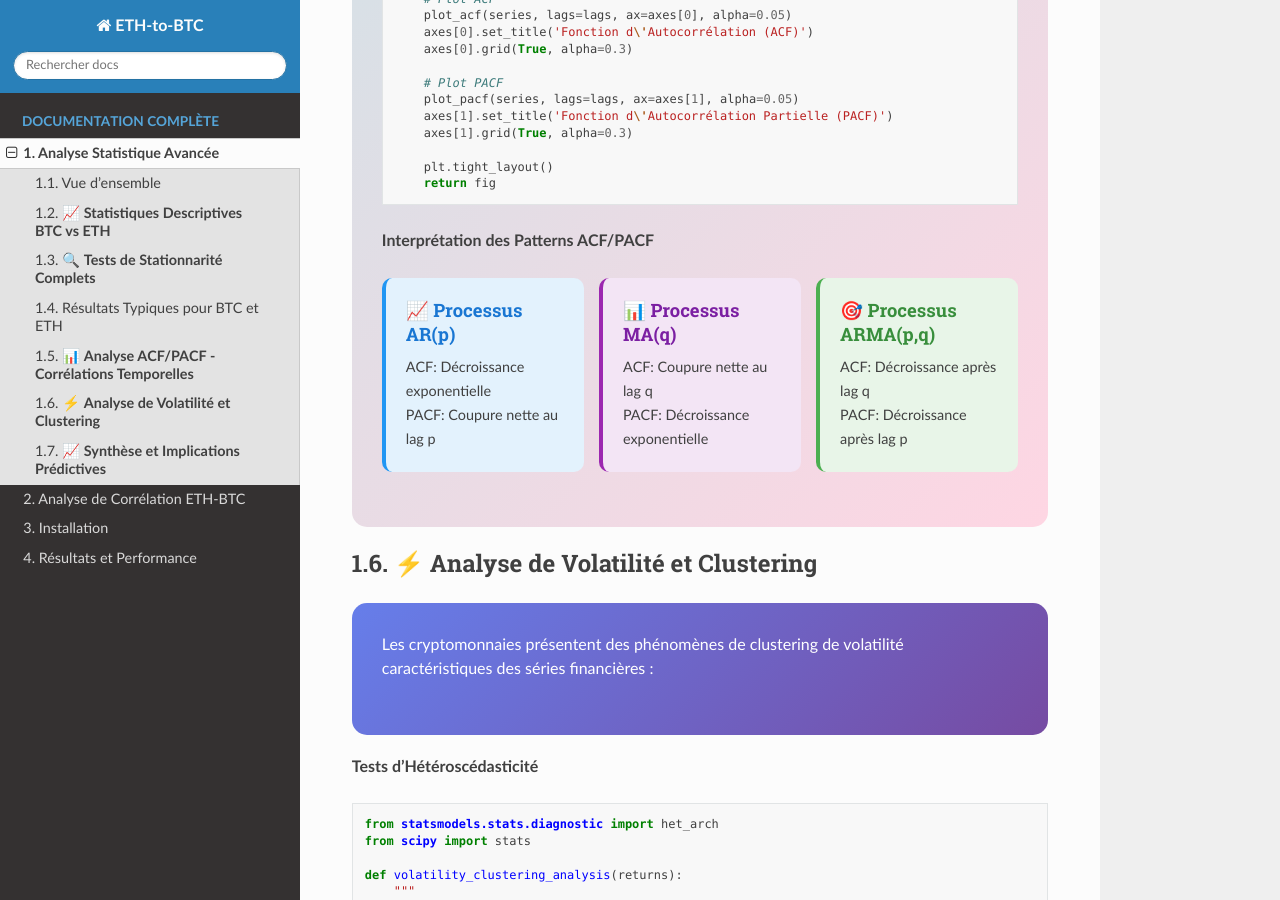
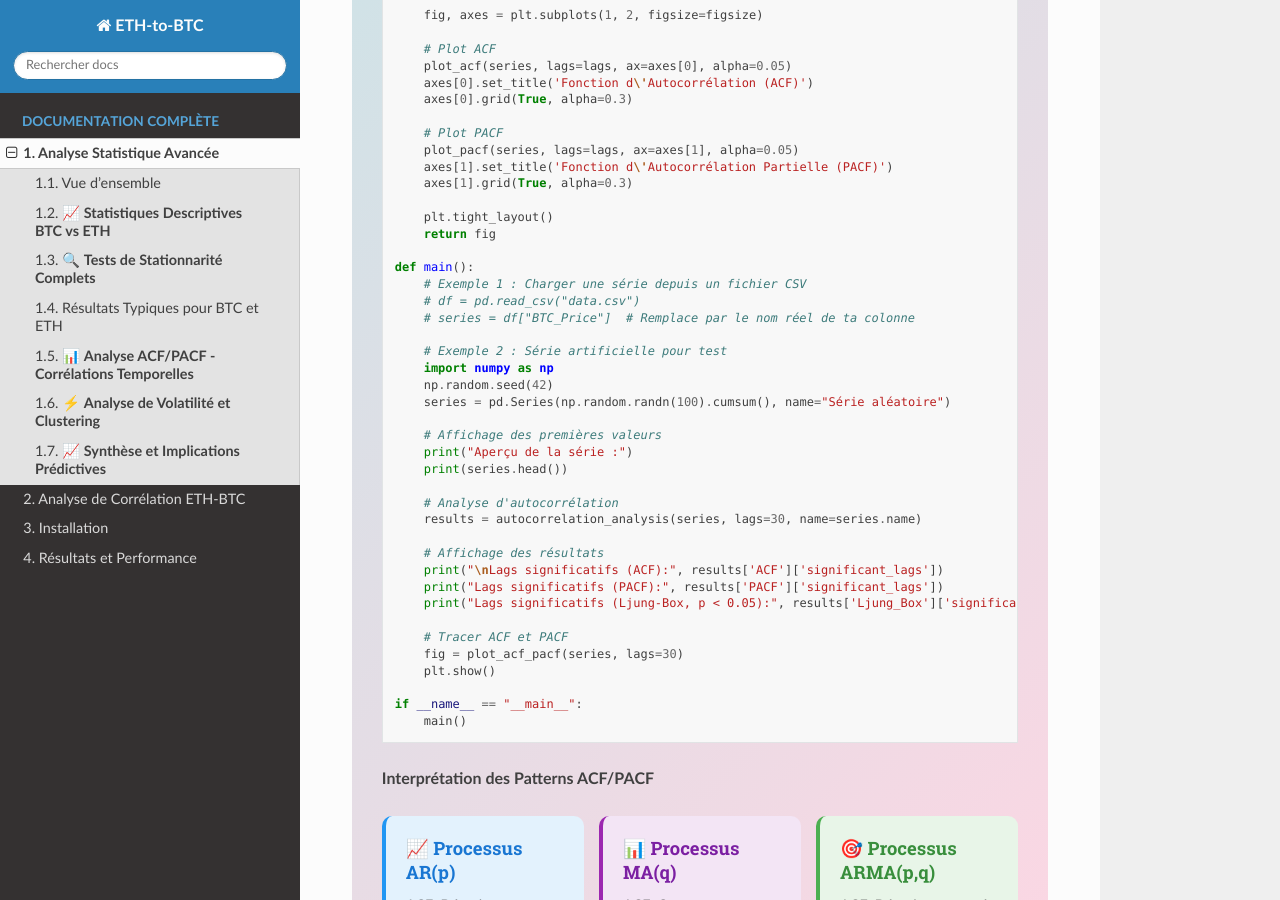
Before and after one commit to YoussefAIDT/ETH-to-BTC, a Sphinx documentation site: the page built from docs/source/statistical_analysis.rst, in a window 1280 px wide and 900 px high, scrolled down 6637 px. Built offline with Sphinx 7.4.7 and the Read the Docs theme 3.1.0, drawn with Linux system fonts in a browser that asks for light colours; pages that are not in the unit, such as notebooks, are missing from menus; some of the changed text lies outside the part shown.

Commit message:
Update statistical_analysis.rst

```diff
--- a/docs/source/statistical_analysis.rst
+++ b/docs/source/statistical_analysis.rst
@@ -337,6 +337,9 @@ Ces résultats orientent vers un modèle **ARIMA(p=1, d=?, q=8)** comme point de
 
 .. code-block:: python
 
+   import pandas as pd
+   import matplotlib.pyplot as plt
+
    from statsmodels.tsa.stattools import acf, pacf
    from statsmodels.stats.diagnostic import acorr_ljungbox
    import matplotlib.pyplot as plt
@@ -404,6 +407,36 @@ Ces résultats orientent vers un modèle **ARIMA(p=1, d=?, q=8)** comme point de
 
        plt.tight_layout()
        return fig
+
+   def main():
+       # Exemple 1 : Charger une série depuis un fichier CSV
+       # df = pd.read_csv("data.csv")
+       # series = df["BTC_Price"]  # Remplace par le nom réel de ta colonne
+
+       # Exemple 2 : Série artificielle pour test
+       import numpy as np
+       np.random.seed(42)
+       series = pd.Series(np.random.randn(100).cumsum(), name="Série aléatoire")
+
+       # Affichage des premières valeurs
+       print("Aperçu de la série :")
+       print(series.head())
+
+       # Analyse d'autocorrélation
+       results = autocorrelation_analysis(series, lags=30, name=series.name)
+
+       # Affichage des résultats
+       print("\nLags significatifs (ACF):", results['ACF']['significant_lags'])
+       print("Lags significatifs (PACF):", results['PACF']['significant_lags'])
+       print("Lags significatifs (Ljung-Box, p < 0.05):", results['Ljung_Box']['significant_lags'])
+
+       # Tracer ACF et PACF
+       fig = plot_acf_pacf(series, lags=30)
+       plt.show()
+
+   if __name__ == "__main__":
+       main()
+
 
 **Interprétation des Patterns ACF/PACF**
 
```
